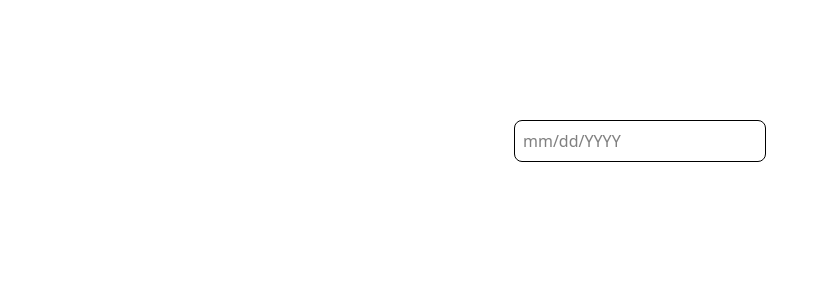
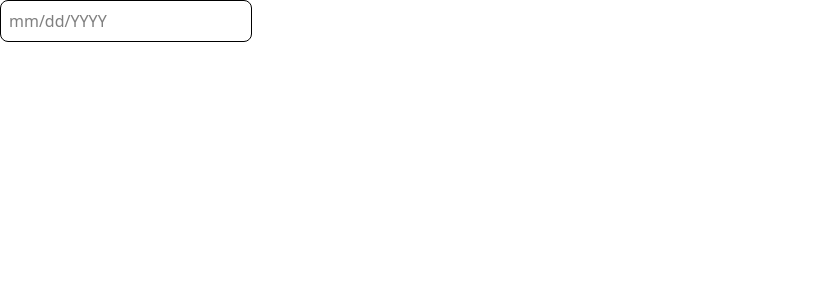
Before and after one commit to SafaSELLAM/react-datepicker-custom, a React (Vite) app: page / in a window 1280 px wide. Shown: the top 300 px of the page, without its empty margins (0-829 px from the left). Built offline with nearby package versions, Linux system fonts and the light colour scheme.

Commit message:
Preparation to publish

```diff
--- a/src/App.css
+++ /dev/null
@@ -1 +0,0 @@
-@import "tailwindcss"
--- a/src/App.jsx
+++ b/src/App.jsx
@@ -1,17 +1,20 @@
-import './App.css'
+import './style.css'
 import "./i18n.js"
 import { DatePicker } from './Components/DatePicker.jsx'
 
 function App() {
 
   return (
-    <div className="h-screen flex justify-center">
-      <DatePicker
-        lang="en"
-        minDate={new Date(2023, 0, 1)}
-        maxDate={new Date(2025, 11, 31)}
-      />
-    </div>
+    <>
+      <div>
+        <DatePicker
+          lang="en"
+          minDate={new Date(2023, 0, 1)}
+          maxDate={new Date(2025, 12, 31)}
+        />
+      </div >
+    </>
+
   )
 }
 
--- a/src/Components/DatePicker.jsx
+++ b/src/Components/DatePicker.jsx
@@ -35,6 +35,7 @@ export const DatePicker = ({ lang, minDate, maxDate }) => {
             setCurrentDate(defaultDate)
         }
     }, [selectedDate, lang])
+
 
     // Function to handle date selection
     const handleDateClick = (day) => {
@@ -80,7 +81,7 @@ export const DatePicker = ({ lang, minDate, maxDate }) => {
     const months = t("months", { returnObjects: true })
     const weekdays = t("weekdays", { returnObjects: true })
     return (
-        <div className="relative flex justify-center mt-30 min-h-screen">
+        <div className="relative flex ">
             <div>
                 <input
                     type="text"
```
